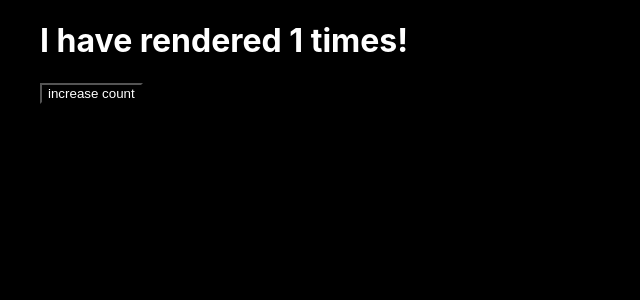
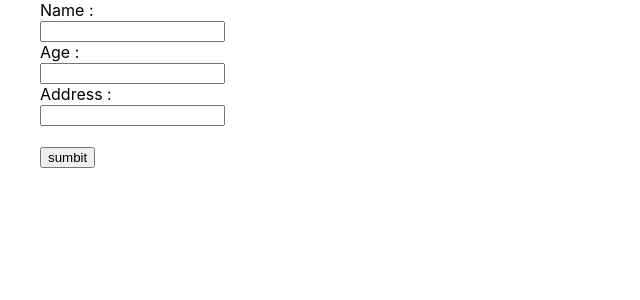
Before and after one commit to Vinushann/React, a React (Create React App) app in the folder learnreact/: page / in a window 1280 px wide. Shown: the top 300 px of the page, without its empty margins (0-640 px from the left). Built offline with nearby package versions, Linux system fonts and the light colour scheme.

Commit message:
A15 - Handle form via multiple State(Variables)

```diff
--- a/learnreact/src/Componenet/Color.js
+++ /dev/null
@@ -1,26 +0,0 @@
-import { useEffect, useState } from "react";
-
-function List() {
-
-  const [count, setCount] = useState(1);
-
-  useEffect(() => {
-    console.log('screen rendered');
-  }, [count]);
-
-
-  function updateCount(){
-    setCount( (previousState) => {
-      return (previousState + 1);
-    });
-  }
-
-  return (
-    <>
-      <h1> I have rendered {count} times! </h1>
-      <button onClick={ updateCount }> increase count </button>
-    </>
-  );
-}
-
-export default List;
--- /dev/null
+++ b/learnreact/src/Componenet/form.js
@@ -0,0 +1,69 @@
+// A15 - FORM
+import { useState } from "react";
+
+function Myform() {
+  // useSate for store the variable from form
+  const [name, setName] = useState("");
+  const [age, setAge] = useState();
+  const [address, setAddress] = useState();
+
+  // function for do after user submit the form.
+  function submit(e){
+    // preventDefault() will prevent from browser refresh the screen itself. why we have to prevent? *** otherwise we can not see the outut on the console.
+    e.preventDefault();
+
+    // print the user entered values
+    // details(name, age, address) are coming from the above
+    const print = 'form submitted' + '\n' + name + '\n' + age + '\n' + address;
+
+    // print
+    console.log(print);
+
+  }
+
+  return (
+    <>
+    <form action="" onSubmit={submit}>
+      {/* get the name from form */}
+      <label htmlFor=""> Name : <br/>
+        <input type="text" onChange={(e) => {
+
+            // e is contain user input and we set inside the 'name' variable through invoke the setName()
+            // accessing the value that user entered!
+            setName(e.target.value);
+          }}/>
+      </label>
+
+      <br />
+
+        <label htmlFor=""> Age : <br/>
+        <input type="text" onChange={(e) => {
+            setAge(e.target.value);
+          }}/>
+      </label>
+
+      <br />
+
+        <label htmlFor=""> Address : <br/>
+        <input type="text" onChange={(e) => {
+            setAddress(e.target.value);
+          }}/>
+      </label>
+
+      <br /> <br />
+      <button>sumbit</button>
+    </form>
+    </>
+  );
+}
+
+export default Myform;
+
+/*
+special funcitons
+
+1. onChange() - whenver user typed anything as input it will listen
+
+2. setName(e.target.value)  - how we can access the user entered value.
+
+*/
--- a/learnreact/src/index.js
+++ b/learnreact/src/index.js
@@ -1,16 +1,14 @@
 import React from 'react';
 import ReactDOM from 'react-dom/client';
 import './index.css';
-import App from './App';
 import reportWebVitals from './reportWebVitals';
 
-// import the color
-import Color from './Componenet/Color'
+import MyForm from './Componenet/form';
 
 const root = ReactDOM.createRoot(document.getElementById('root'));
 root.render(
   <>
-    <Color/>
+    <MyForm/>
   </>
 );
 
```
Also changed, not shown: learnreact/src/Componenet/CarClass.js (deleted, +0 -32 lines).
